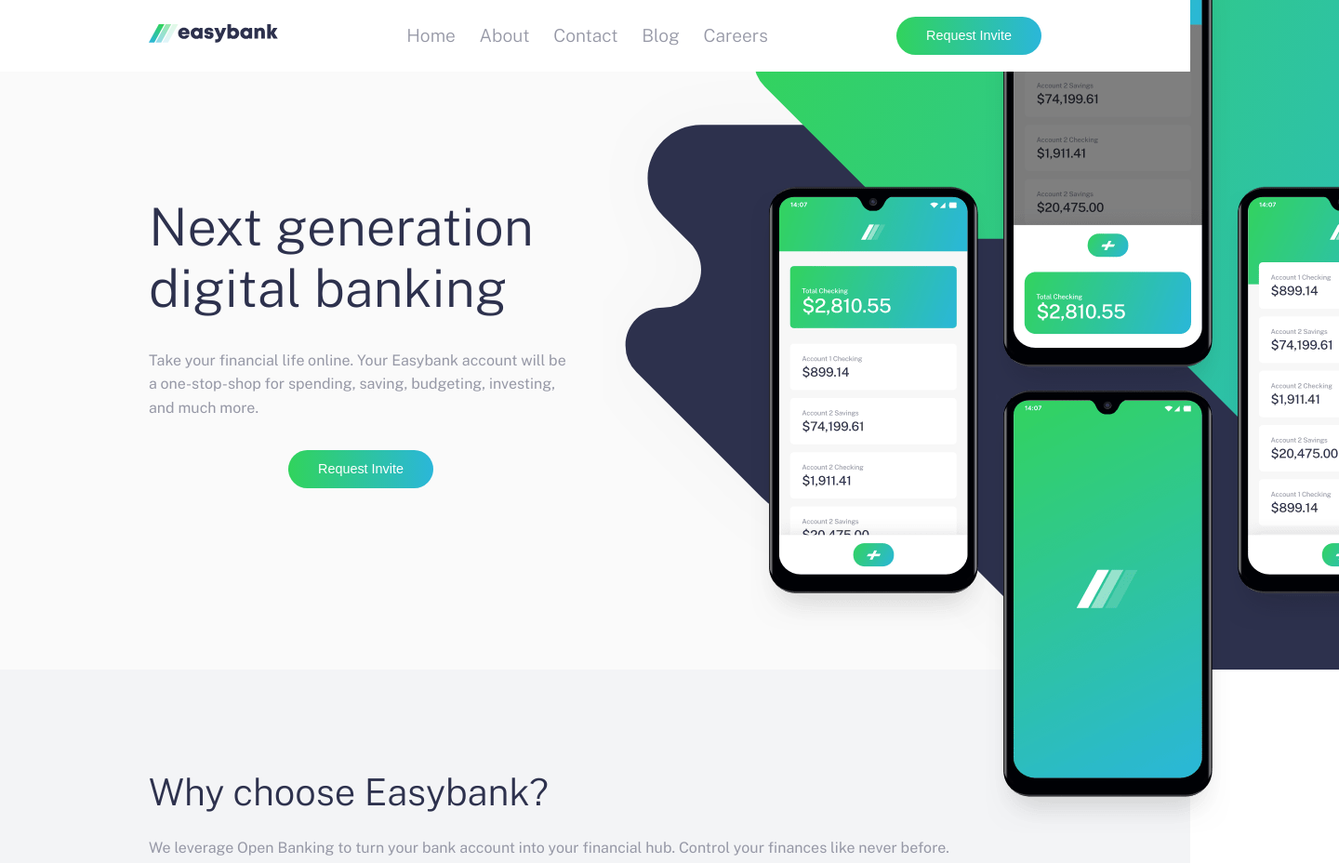
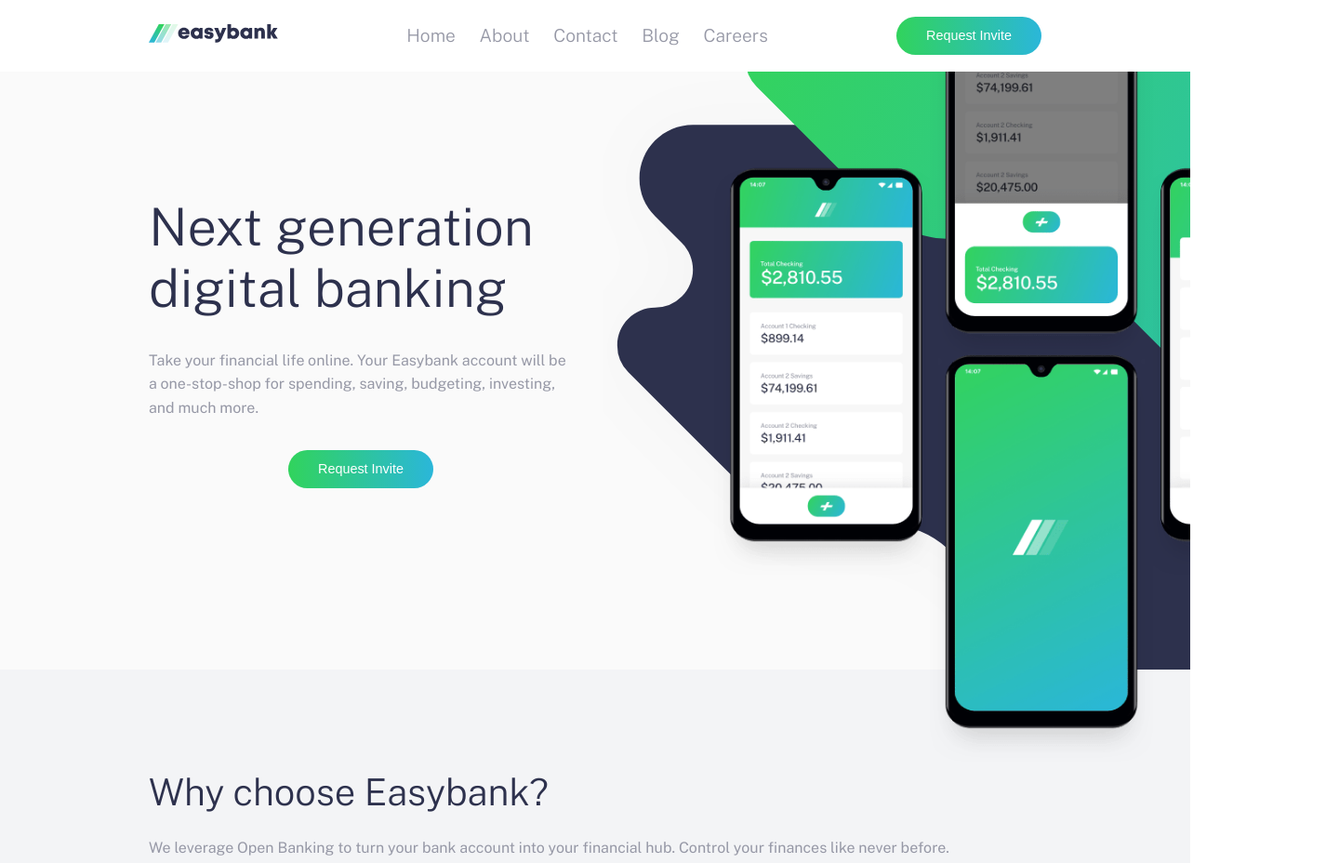
Before and after one commit to Matt1208Dev/easybank-landing-page, a plain HTML site: page index.html in a window 1280 px wide. Shown: the top 928 px of the page at 93% size, 1440 px wide, since content can reach past the window. Drawn offline with nearby package versions, Linux system fonts and the light colour scheme.

Commit message:
Amélioration de la responsivité du Header

```diff
--- a/index.html
+++ b/index.html
@@ -46,7 +46,7 @@
 
             <button class="btn-cta">Request Invite</button>
         </nav>
-
+<main>
         <header class="header flex-container">
             <div class="header-content">
                 <h1>Next generation digital banking</h1>
@@ -325,7 +325,7 @@
                 >Frontend Mentor</a
             >. Coded by <span>Matthieu Gueulle</span>.
         </div>
-
+</main>
         <script src="./script.js"></script>
     </body>
 </html>
--- a/style.css
+++ b/style.css
@@ -43,6 +43,13 @@ body {
     margin: 0 auto;
     font-family: "Public Sans", sans-serif;
     font-size: 1.125rem;
+}
+
+main {
+    width: 100vw;
+    max-width: 1440px;
+    min-height: 100vh;
+    overflow: hidden;
 }
 
 h1,
@@ -606,7 +613,7 @@ svg:hover .social-link-color {
     }
 
     .header-img {
-        width: 55%;
+        max-width: 55vw;
     }
 
     .header-img img {
```
